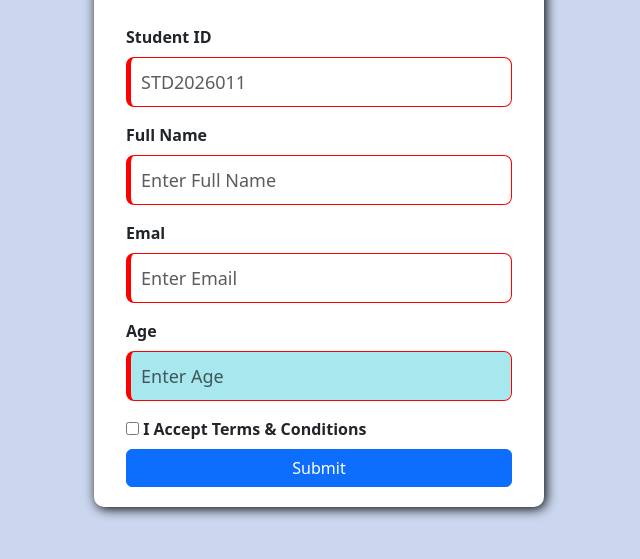
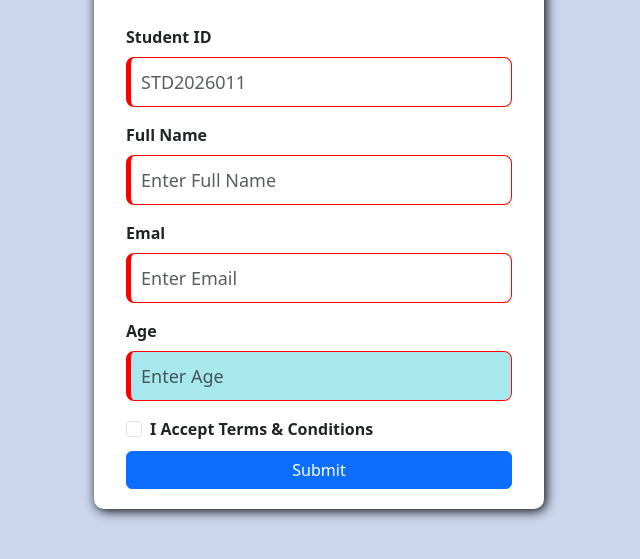
Before and after one commit to VidyaShankarYadav/UI-Mini-Projects, a website: page public/student-registration-form.html in a window 1280 px wide. Shown: the part 205-764 px from the top of the page, without its empty margins (321-961 px from the left). Drawn offline with nearby package versions, Linux system fonts and the light colour scheme.

Commit message:
student form updated

```diff
--- a/public/student-registration-form.html
+++ b/public/student-registration-form.html
@@ -76,12 +76,12 @@
                 <input style="background-color: rgb(166, 232, 238);" class="form-control" type="number"
                     placeholder="Enter Age" name="" id="">
             </div>
-            <div>
-                <input type="checkbox" name="" id="tnc">
-                <label class="form-label" for="tnc">I Accept Terms & Conditions</label>
+            <div class="form-check">
+                <input class="form-check-input" type="checkbox" name="" id="tnc">
+                <label class="form-check-label" for="tnc">I Accept Terms & Conditions</label>
 
             </div>
-            <div style="text-align: center;">
+            <div style="text-align: center; margin-top: 10px;">
                  <button style="width: 100%;" type="submit" class="btn btn-primary">Submit</button>
             </div>
         </form>
```
